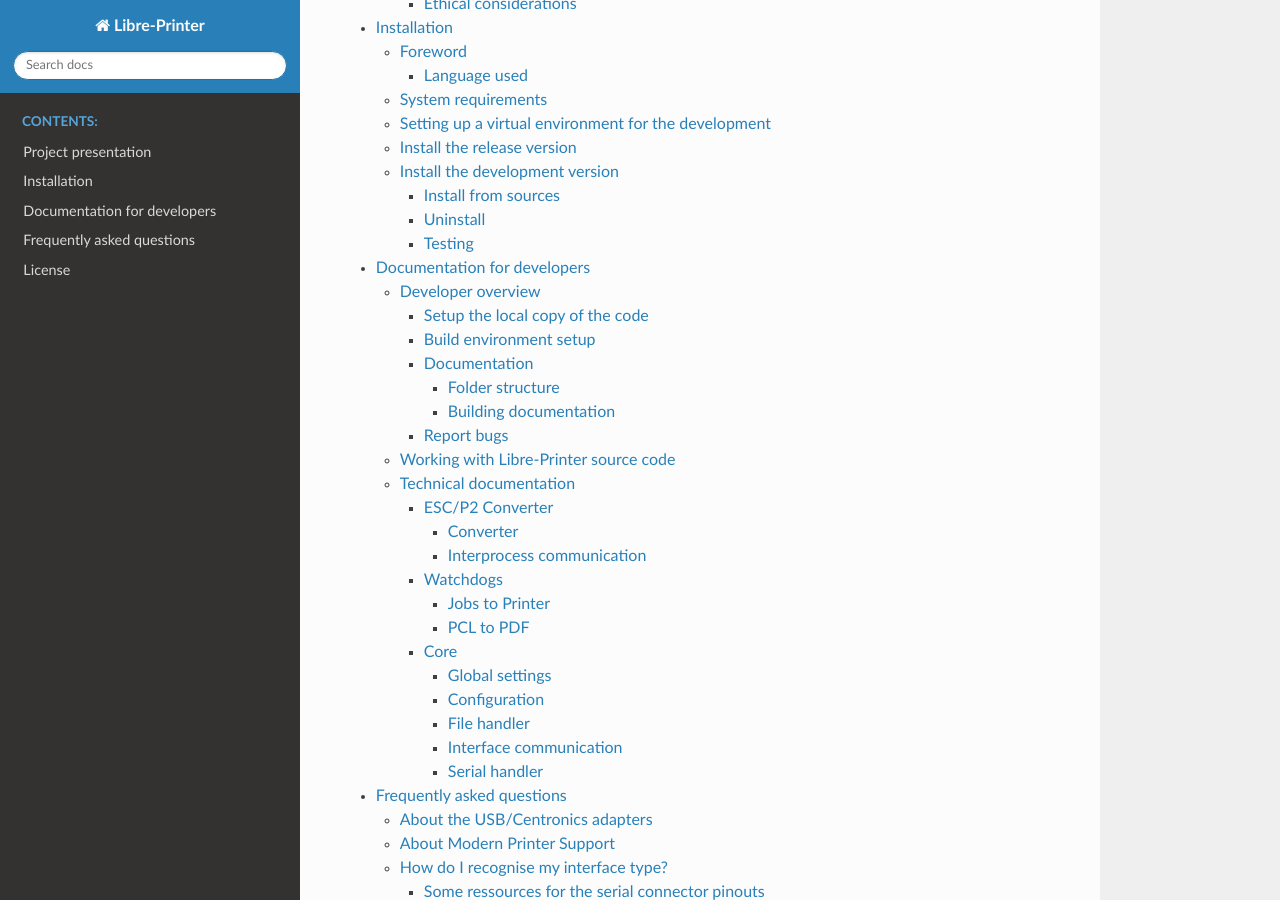
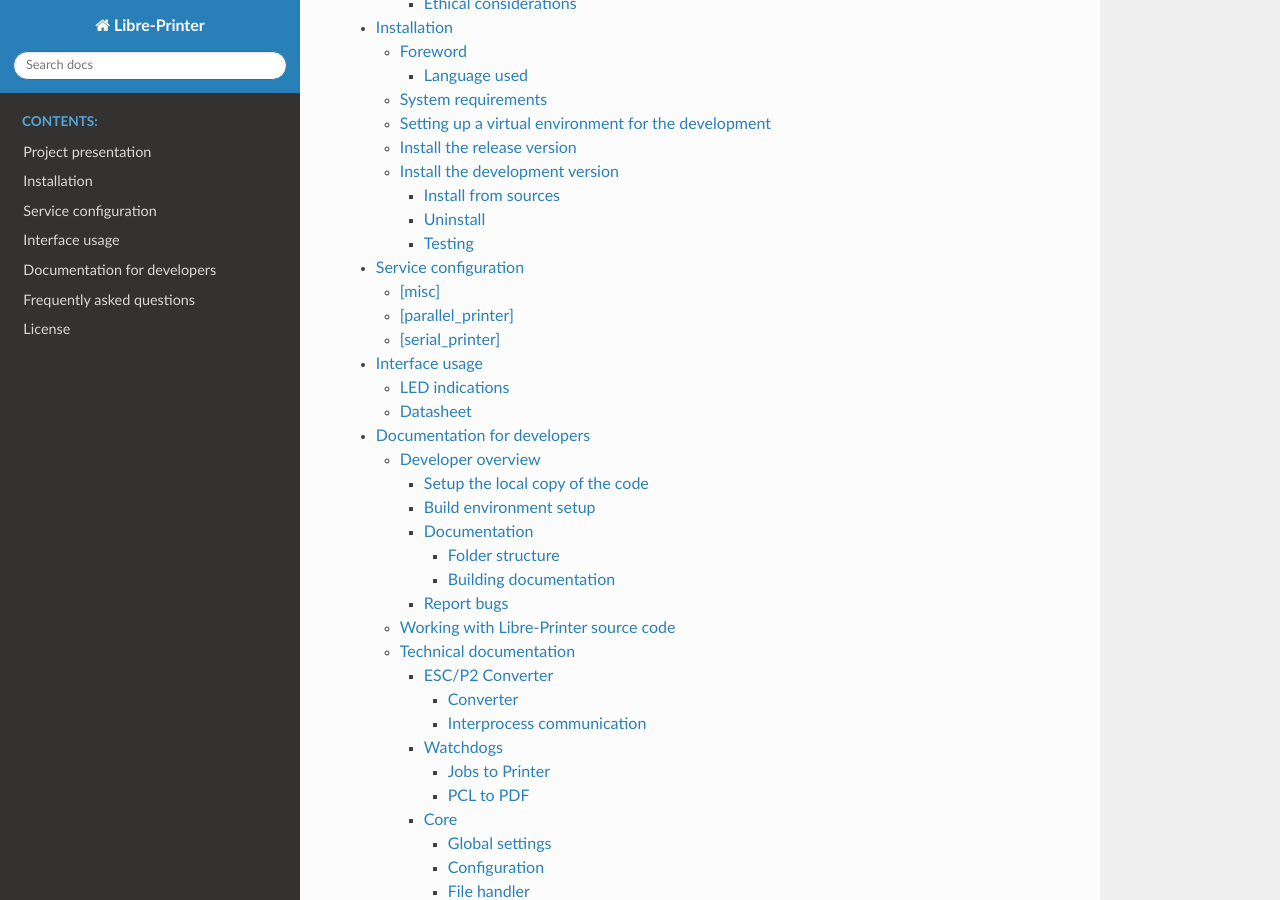
Before and after one commit to ysard/libre-printer, a Sphinx documentation site: the page built from doc/source/index.rst, in a window 1280 px wide and 900 px high, scrolled down 704 px. Built offline with Sphinx 7.4.7 and the Read the Docs theme 2.0.0, drawn with Linux system fonts in a browser that asks for light colours.

Commit message:
[doc] Add service + interface pages on index

```diff
--- a/doc/source/index.rst
+++ b/doc/source/index.rst
@@ -27,6 +27,8 @@
 
    project_presentation
    installation
+   service_configuration
+   interface_usage
    dev_documentation
 
    FAQ
```
